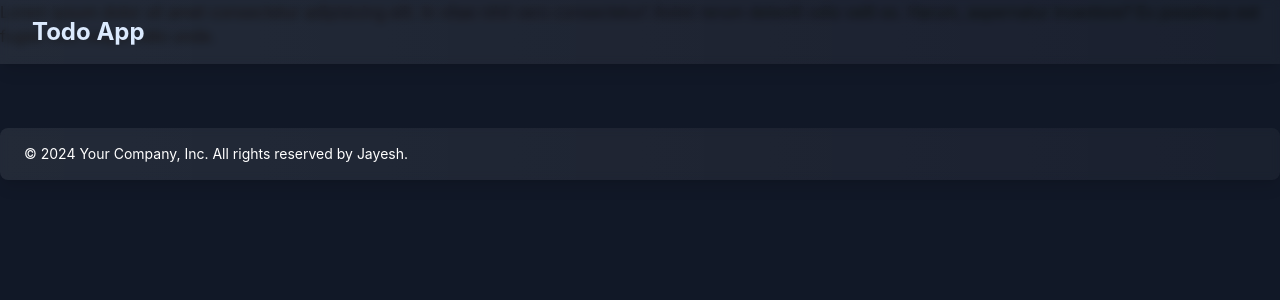
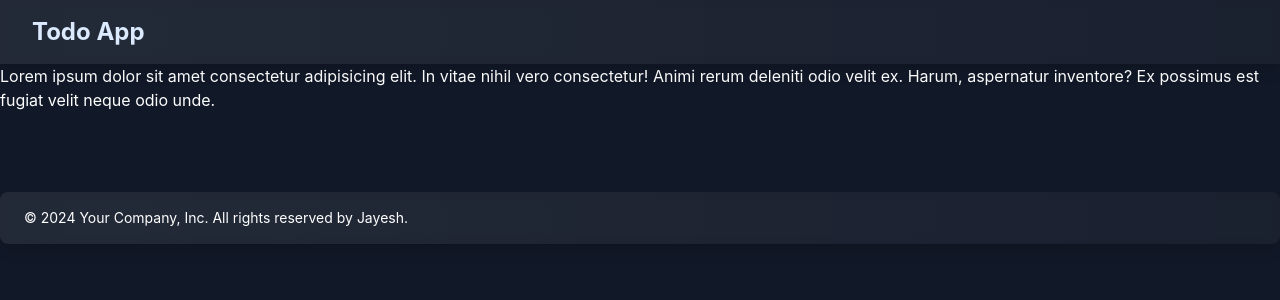
Before and after one commit to jayeshpal001/to-do-app, a React (Create React App) app: page /about in a window 1280 px wide. Shown: the top 300 px of the page. Built offline with nearby package versions, Linux system fonts and the light colour scheme.

Commit message:
routers added in the about page

```diff
--- a/src/App.js
+++ b/src/App.js
@@ -46,24 +46,27 @@ function App() {
   }, [todos]);
 
   return (
-    <div className="h-screen flex flex-col">
-      {/* Navbar at the top */}
-      <Router>
+    <Router>
+      <div className="h-screen flex flex-col">
+        {/* Navbar at the top */}
         <Navbar />
         <Routes>
-          <Route path="/"element={
+          <Route
+            path="/"
+            element={
               <>
                 <AddTodo addTodo={addTodo} />
                 <div className="flex-1 flex justify-center items-center bg-gray-900">
                   <Todos todos={todos} onDelete={onDelete} />
                 </div>
               </>
-            } />
+            }
+          />
           <Route path="/about" element={<About />} />
         </Routes>
         <Footer />
-      </Router>
-    </div>
+      </div>
+    </Router>
   );
 }
 
--- a/src/components/About.js
+++ b/src/components/About.js
@@ -2,6 +2,6 @@ import React from 'react'
 
 export const About = () => {
     return (
-        <div>Lorem ipsum dolor sit amet consectetur adipisicing elit. In vitae nihil vero consectetur! Animi rerum deleniti odio velit ex. Harum, aspernatur inventore? Ex possimus est fugiat velit neque odio unde.</div>
+        <div className="text-white">Lorem ipsum dolor sit amet consectetur adipisicing elit. In vitae nihil vero consectetur! Animi rerum deleniti odio velit ex. Harum, aspernatur inventore? Ex possimus est fugiat velit neque odio unde.</div>
     )
 }
--- a/src/components/Navbar.js
+++ b/src/components/Navbar.js
@@ -6,7 +6,7 @@ export default function Navbar() {
   // const [isOpen, setIsOpen] = useState(false);
 
   return (
-    <nav className="fixed w-full top-0 left-0 bg-gradient-to-r from-[rgba(255,255,255,0.08)] to-[rgba(255,255,255,0.04)] backdrop-blur-sm shadow-lg">
+    <nav className="w-full top-0 left-0 bg-gradient-to-r from-[rgba(255,255,255,0.08)] to-[rgba(255,255,255,0.04)] backdrop-blur-sm shadow-lg">
       <div className="max-w-8xl mx-auto px-4 sm:px-6 lg:px-8" >
         <div className="flex justify-between h-16 items-center">
           {/* Logo */}
```
